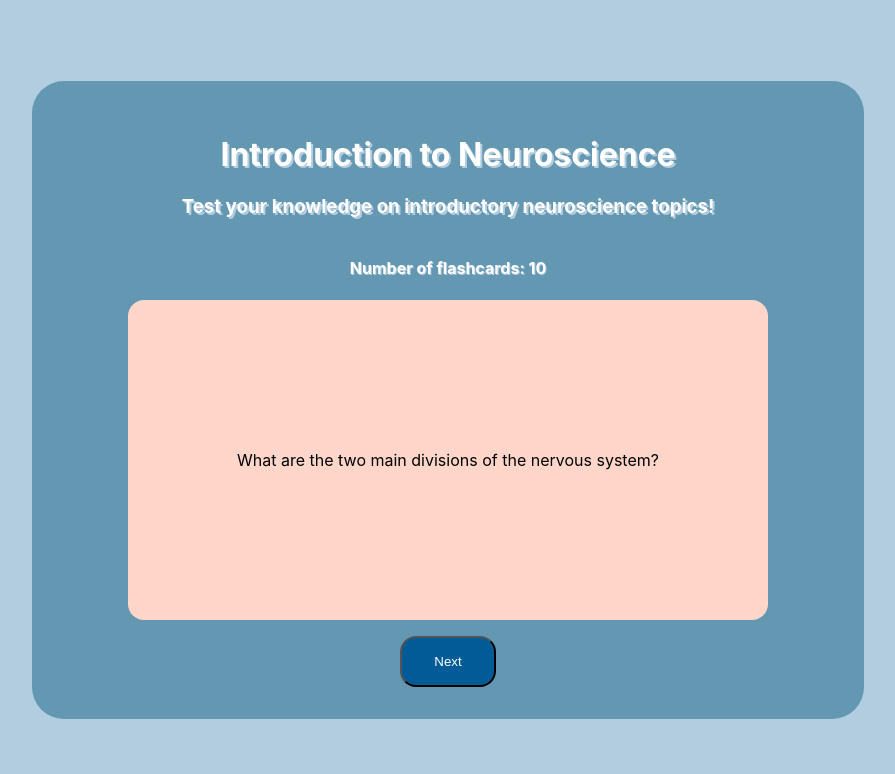
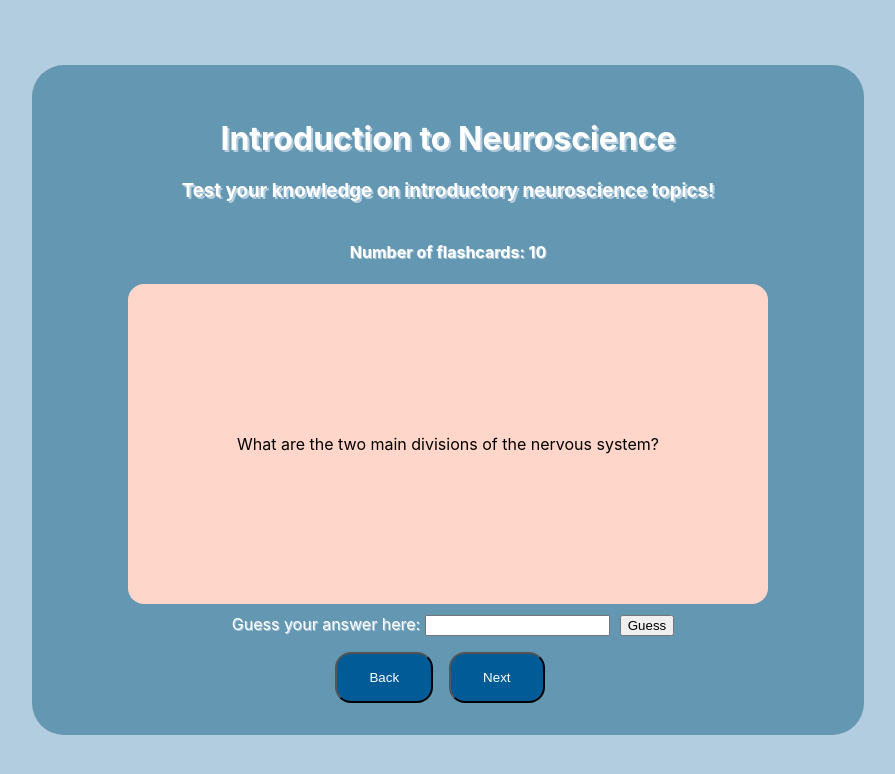
Before and after one commit to LillianHo5/flashcards, a React (Vite) app: page / in a window 1280 px wide. Shown: the top 774 px of the page, without its empty margins (192-1087 px from the left). Built offline with nearby package versions, Linux system fonts and the light colour scheme.

Commit message:
Added labels and buttons

```diff
--- a/src/components/stack.jsx
+++ b/src/components/stack.jsx
@@ -36,7 +36,15 @@ const Stack = () => {
                 answer={cards[currentCardIndex].answer} isFlipped={isFlipped} flip={flipCard}
                 difficulty={cards[currentCardIndex].difficulty}
             />
+            <form>
+                <label>
+                    Guess your answer here:&nbsp;
+                    <input type="text" name="guess" />
+                </label>
+                <input type="submit" value="Guess" />
+            </form>
             <div className="buttons">
+                <button>Back</button>
                 <button onClick={nextCard}>Next</button>
             </div>
         </div>
--- a/src/index.css
+++ b/src/index.css
@@ -65,10 +65,19 @@ body {
   transform: rotateX(0deg);
 }
 
+label {
+  margin: 10px;
+}
+
+form {
+  margin-top: 10px;
+}
+
 button {
   padding: 1rem 2rem;
   border-radius: 1rem;
   margin-top: 1rem;
+  margin-right: 1rem;
   background-color: #005b96;
   color: white;
 }
```
